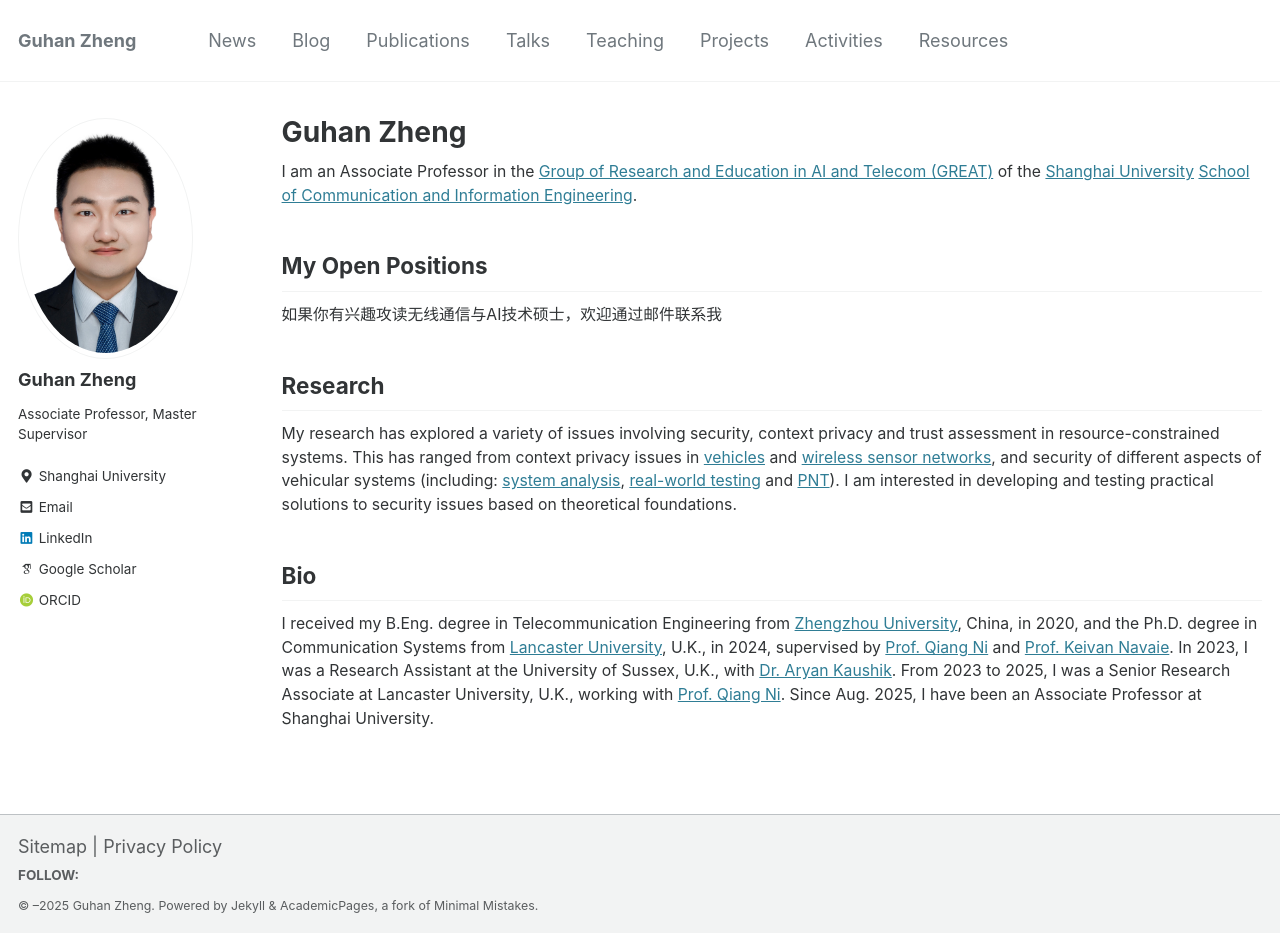
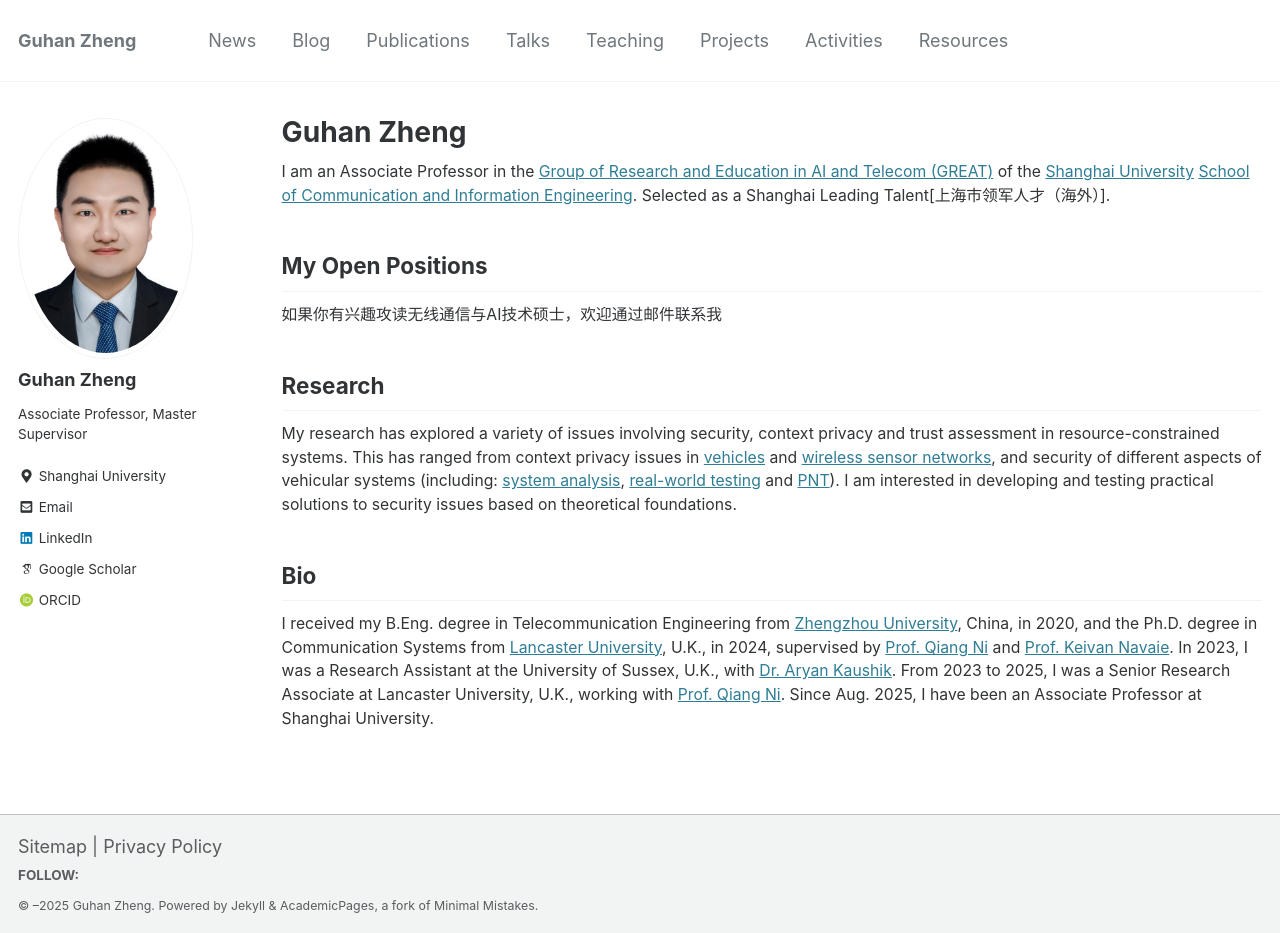
Before and after one commit to Guhan328/Guhan328.github.io, a Jekyll site: the page built from _pages/about.md, in a window 1280 px wide and 933 px high. Built offline with Jekyll 4.4.1, drawn with Linux system fonts in a browser that asks for light colours.

Commit message:
Update about.md

```diff
--- a/_pages/about.md
+++ b/_pages/about.md
@@ -8,7 +8,7 @@
 sitemap: true
 ---
 
-I am an Associate Professor in the [Group of Research and Education in AI and Telecom (GREAT)](https://scie.shu.edu.cn/info/1281/6334.htm) of the [Shanghai University](https://en.shu.edu.cn/) [School of Communication and Information Engineering](https://scie-en.shu.edu.cn/).
+I am an Associate Professor in the [Group of Research and Education in AI and Telecom (GREAT)](https://scie.shu.edu.cn/info/1281/6334.htm) of the [Shanghai University](https://en.shu.edu.cn/) [School of Communication and Information Engineering](https://scie-en.shu.edu.cn/). Selected as a Shanghai Leading Talent[上海市领军人才（海外）].
 
 ## My Open Positions
 
```
